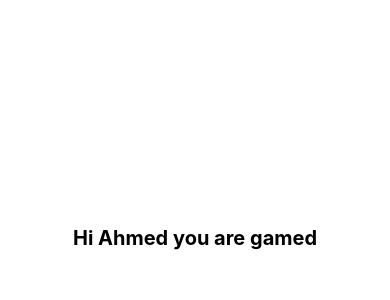
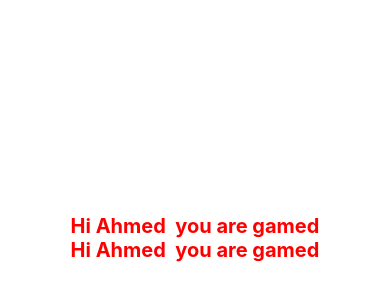
Before and after one commit to Teva902/traning_app, a React Native app: screen / in a window 390 px wide. Shown: the part 184-484 px from the top of the page. Built offline with nearby package versions, Linux system fonts and the light colour scheme.

Commit message:
Only i test new thing

```diff
--- a/App.js
+++ b/App.js
@@ -7,7 +7,8 @@ function App() {
   return (
     <View style={styles.container}>
       <StatusBar barStyle={isDarkMode ? 'light-content' : 'dark-content'} />
-      <Text style={styles.text}>Hi Ahmed you are gamed</Text>
+      <Text style={styles.text}>Hi Ahmed  you are gamed</Text>
+      <Text style={styles.text}>Hi Ahmed  you are gamed</Text>
     </View>
   );
 }
@@ -18,10 +19,12 @@ const styles = StyleSheet.create({
     justifyContent: 'center', // علشان النص يبقى في النص
     alignItems: 'center',
     backgroundColor: '#fff',
+
   },
   text: {
     fontSize: 20,
     fontWeight: 'bold',
+    color:'red'
   },
 });
 
```
